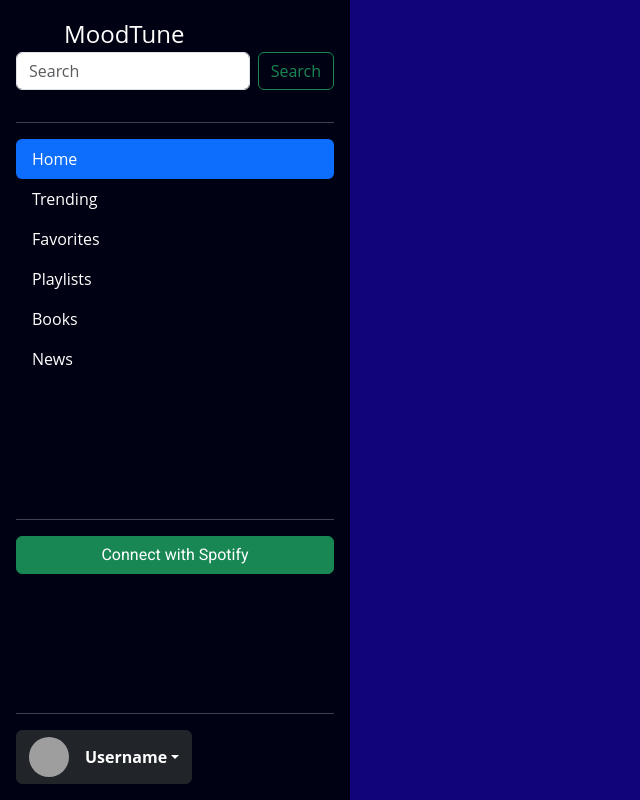
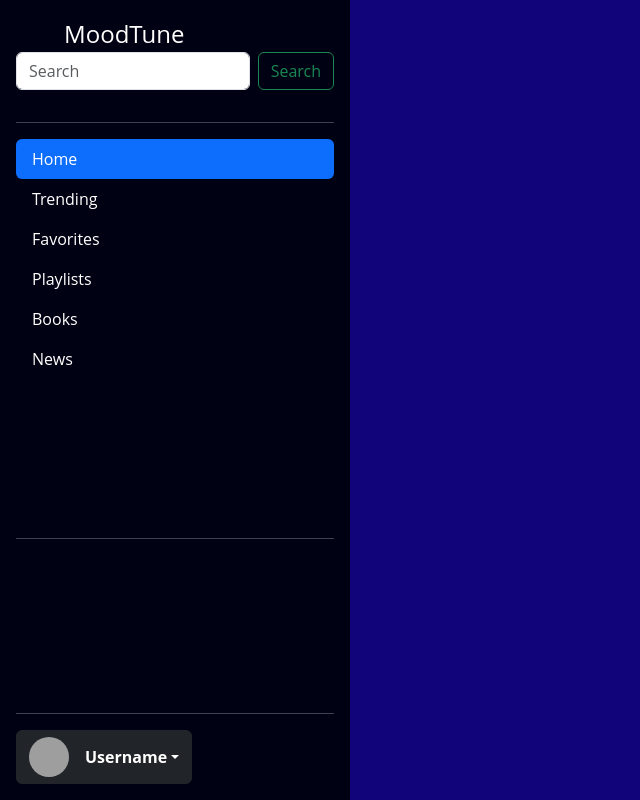
Before and after one commit to FrankWember/Capstone, a React (Vite) app in the folder client/: page /favorite in a window 1280 px wide. Shown: the whole page, without its empty margins (0-640 px from the left). Built offline with nearby package versions, Linux system fonts and the light colour scheme; sample sign-in values are in the browser's storage; grey boxes are pictures that could not be loaded.

Commit message:
Some updates

```diff
--- a/client/src/components/Home/MediaContainer.jsx
+++ b/client/src/components/Home/MediaContainer.jsx
@@ -33,16 +33,8 @@ const MediaContainer = ({ token }) => {
     }
   }
 
-  async function getUserProfile() {
-    const data = await fetchWebApi("v1/me");
-    if (data) {
-      setUserData(data);
-      console.log("User Profile Data:", data);
-    }
-  }
-
   async function getTopTracks() {
-    const data = await fetchWebApi("v1/me/top/tracks?limit=5");
+    const data = await fetchWebApi("v1/me/top/tracks?limit=10");
     if (data) {
       setTopTracks(data.items);
       console.log("Top Tracks Data:", data.items);
@@ -63,7 +55,6 @@ const MediaContainer = ({ token }) => {
 
   useEffect(() => {
     if (token) {
-      getUserProfile();
       getTopTracks().then((topTracks) => {
         if (topTracks) {
           getRecommendations(topTracks);
--- a/client/src/components/Screens/Login/Login.jsx
+++ b/client/src/components/Screens/Login/Login.jsx
@@ -16,6 +16,7 @@ const Login = () => {
   const handleLogin = async (event) => {
     event.preventDefault(); // Prevent the default submission of my form
     setLoading(true);
+
     setError(""); // Reset error messages on new submission
     try {
       // Sending a post request to the login endpoint using Axios
@@ -41,6 +42,7 @@ const Login = () => {
       }
       console.error(error.response?.status);
     }
+    window.location.href = "http://localhost:3000/auth/login";
   };
 
   return (
@@ -78,11 +80,11 @@ const Login = () => {
             <a href="#" className="forgot-password">
               Forget Password
             </a>
-            <a href="#" className="signup">
-              <Link to="/signup" className="signup">
+            <Link to="/signup" className="signup">
+              <a href="#" className="signup">
                 Register
-              </Link>
-            </a>
+              </a>
+            </Link>
           </div>
         </form>
       </div>
--- a/client/src/components/SideBar/SideBar.jsx
+++ b/client/src/components/SideBar/SideBar.jsx
@@ -14,10 +14,6 @@ function SideBar() {
   const handleSearchSubmit = (e) => {
     e.preventDefault();
     console.log("Searching for:", search);
-  };
-
-  const handleSpotifyLogin = () => {
-    window.location.href = "http://localhost:3000/auth/login"; // Adjust the URL based on your server's address and port
   };
 
   return (
@@ -89,13 +85,7 @@ function SideBar() {
         </li>
       </ul>
       <hr />
-      <Button
-        onClick={handleSpotifyLogin}
-        variant="success"
-        className="spotify-login-button"
-      >
-        Connect with Spotify
-      </Button>
+
       <Dropdown className="mt-auto">
         <hr />
         <Dropdown.Toggle
```
